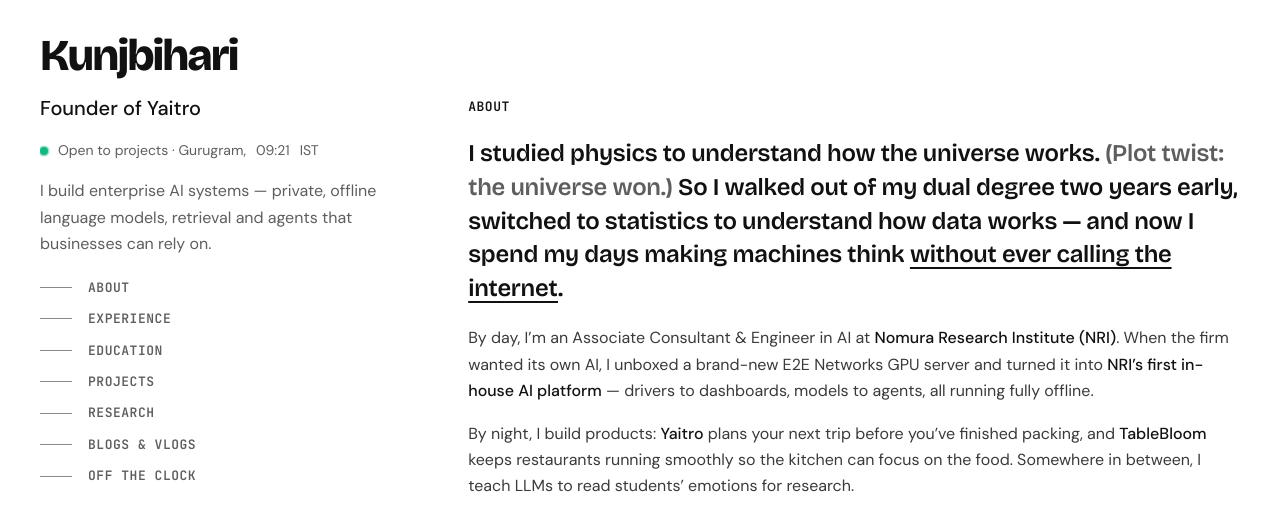
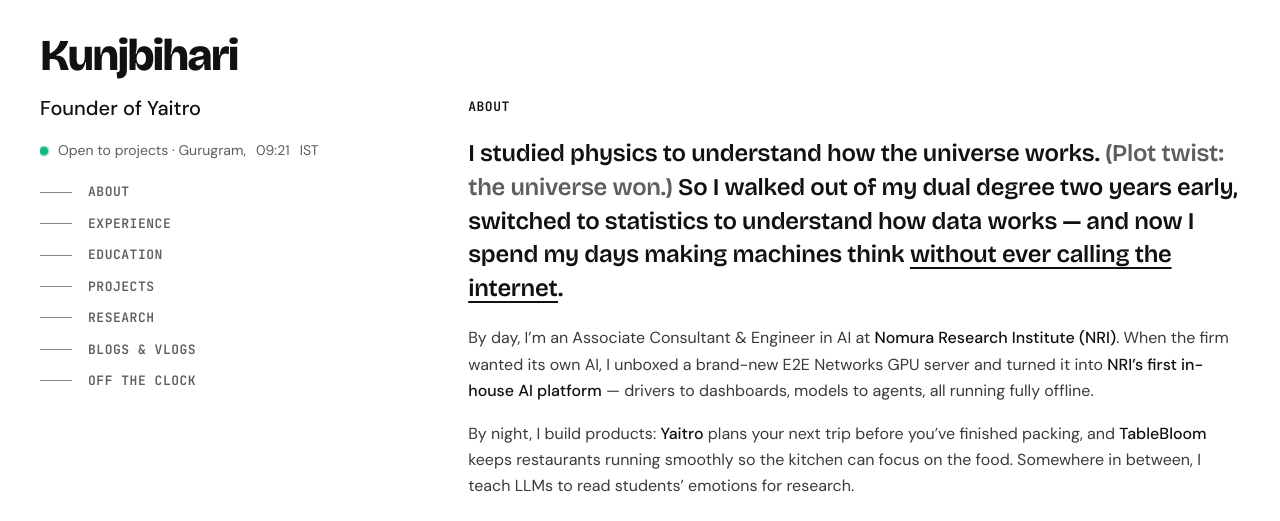
Before and after one commit to kunj939/Kunj, a plain HTML site: page index.html in a window 1280 px wide. Shown: the top 521 px of the page. Drawn offline with nearby package versions, Linux system fonts and the light colour scheme.

Commit message:
Add files via upload

```diff
--- a/index.html
+++ b/index.html
@@ -27,7 +27,6 @@
 <h1 aria-label="Kunjbihari" style="margin:0;font-size:clamp(40px,4.6vw,56px);font-weight:700;letter-spacing:-.03em;line-height:1.1;cursor:default"><span class="lt">K</span><span class="lt">u</span><span class="lt">n</span><span class="lt">j</span><span class="lt">b</span><span class="lt">i</span><span class="lt">h</span><span class="lt">a</span><span class="lt">r</span><span class="lt">i</span></h1>
 <p style="margin:12px 0 0;font-size:20px;font-weight:500;display:flex;gap:8px;flex-wrap:wrap"><span style="display:inline-block;height:1.65em;overflow:hidden"><span class="tk" style="display:flex;flex-direction:column"><span>Associate Consultant &amp; Engineer at NRI</span><span>Builder of offline LLM platforms</span><span>Founder of Yaitro</span><span>Founder of TableBloom</span><span>Associate Consultant &amp; Engineer at NRI</span></span></span></p>
 <p style="margin:14px 0 0;display:flex;align-items:center;gap:10px;font-size:14px;color:#5E5E5E"><span class="dot" style="width:8px;height:8px;border-radius:50%;background:#10B981"></span>Open to projects · Gurugram, <span id="clock"></span> IST</p>
-<p style="margin:16px 0 0;max-width:340px;color:#5E5E5E">I build enterprise AI systems — private, offline language models, retrieval and agents that businesses can rely on.</p>
 <nav style="margin-top:56px;display:flex;flex-direction:column;gap:4px;font-size:13px;font-weight:600;letter-spacing:.1em;text-transform:uppercase">
 <a class="nv" href="#about" style="display:flex;align-items:center;gap:16px;padding:10px 0;color:#5E5E5E"><span class="bar"></span>About</a>
 <a class="nv" href="#experience" style="display:flex;align-items:center;gap:16px;padding:10px 0;color:#5E5E5E"><span class="bar"></span>Experience</a>
```
